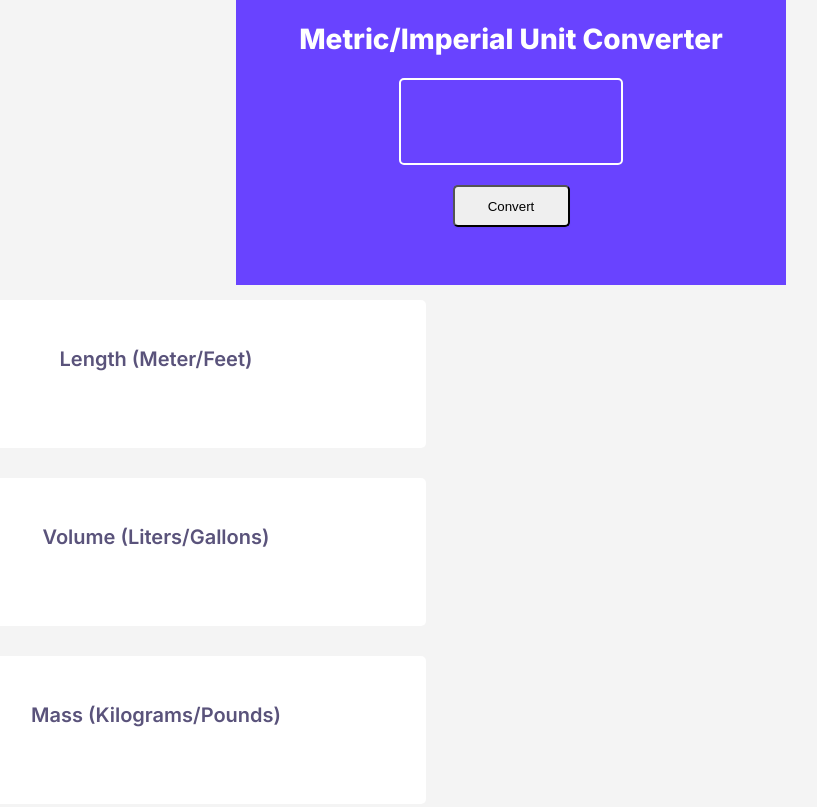
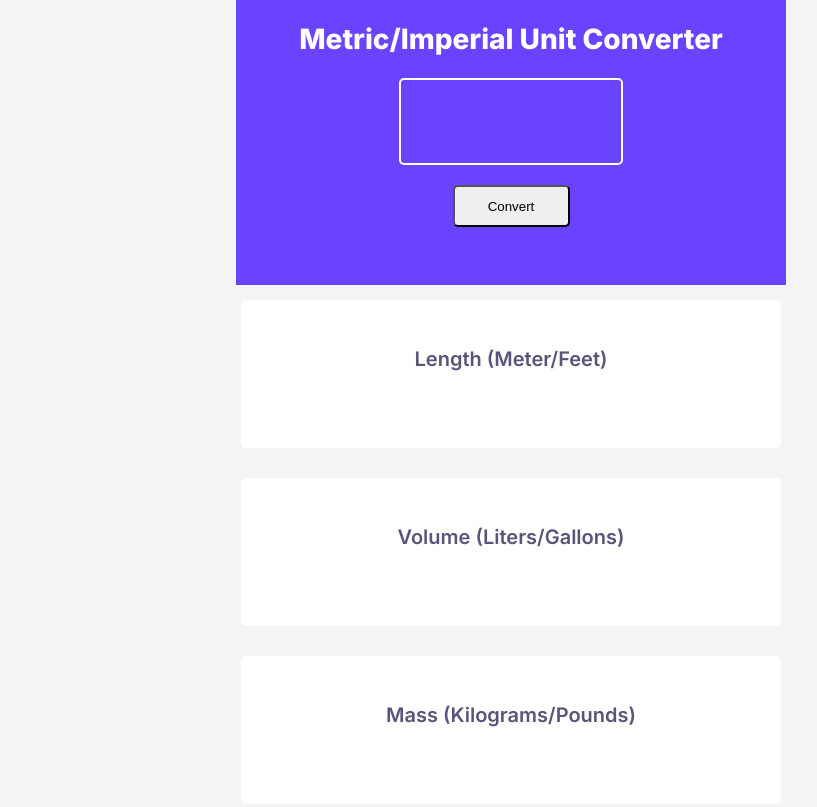
Before and after one commit to Jayden06-Dix/My-Unit-Converter, a website built with Vite: page Unit-Converter/index.html in a window 1280 px wide. Shown: the whole page, without its empty margins (129-946 px from the left). Built offline with nearby package versions, Linux system fonts and the light colour scheme.

Commit message:
Updated CSS

```diff
--- a/Unit-Converter/index.css
+++ b/Unit-Converter/index.css
@@ -77,6 +77,10 @@ body {
 #groupings {
     display: flex;
     flex-direction: column;
+    justify-content: center;
+    align-items: center;
+    margin-left: auto;
+    margin-right: auto;
 
 }
 
```
